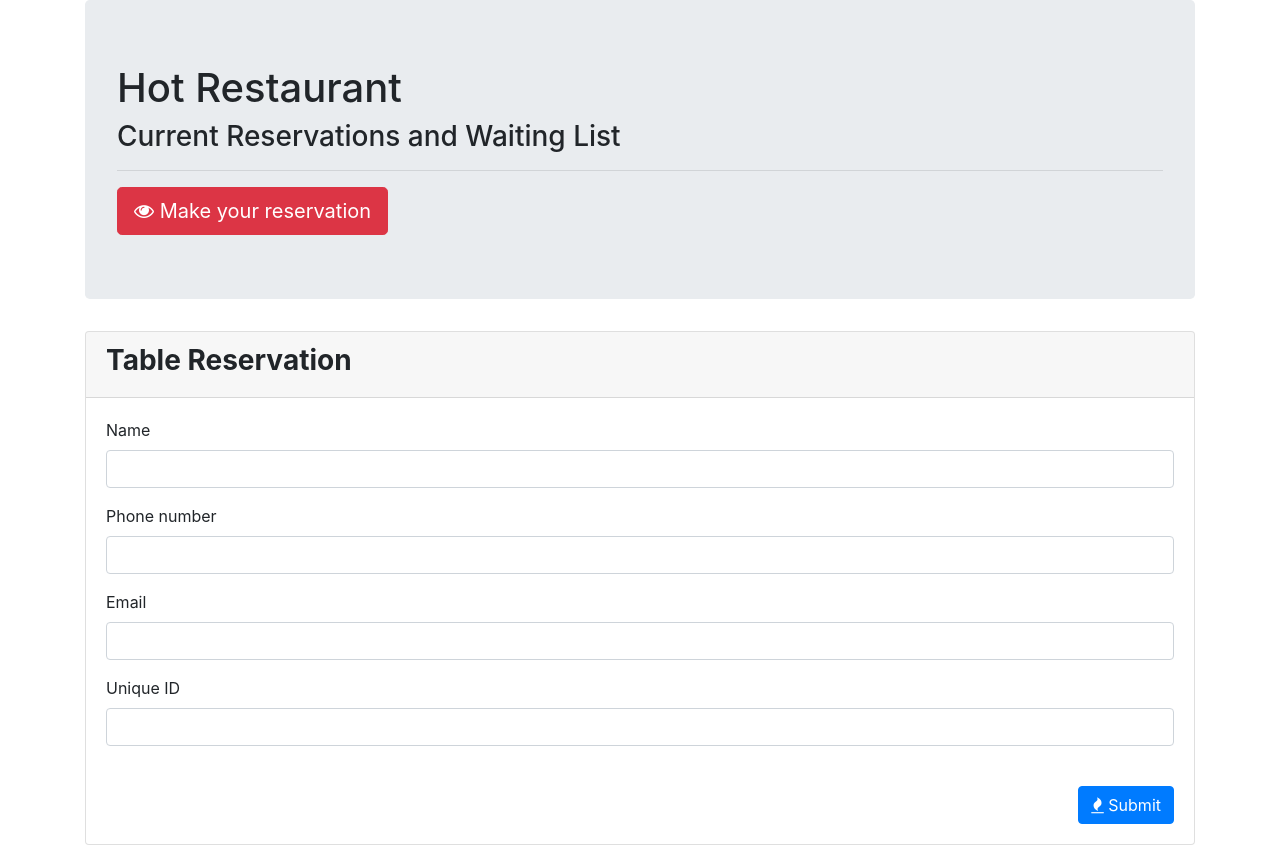
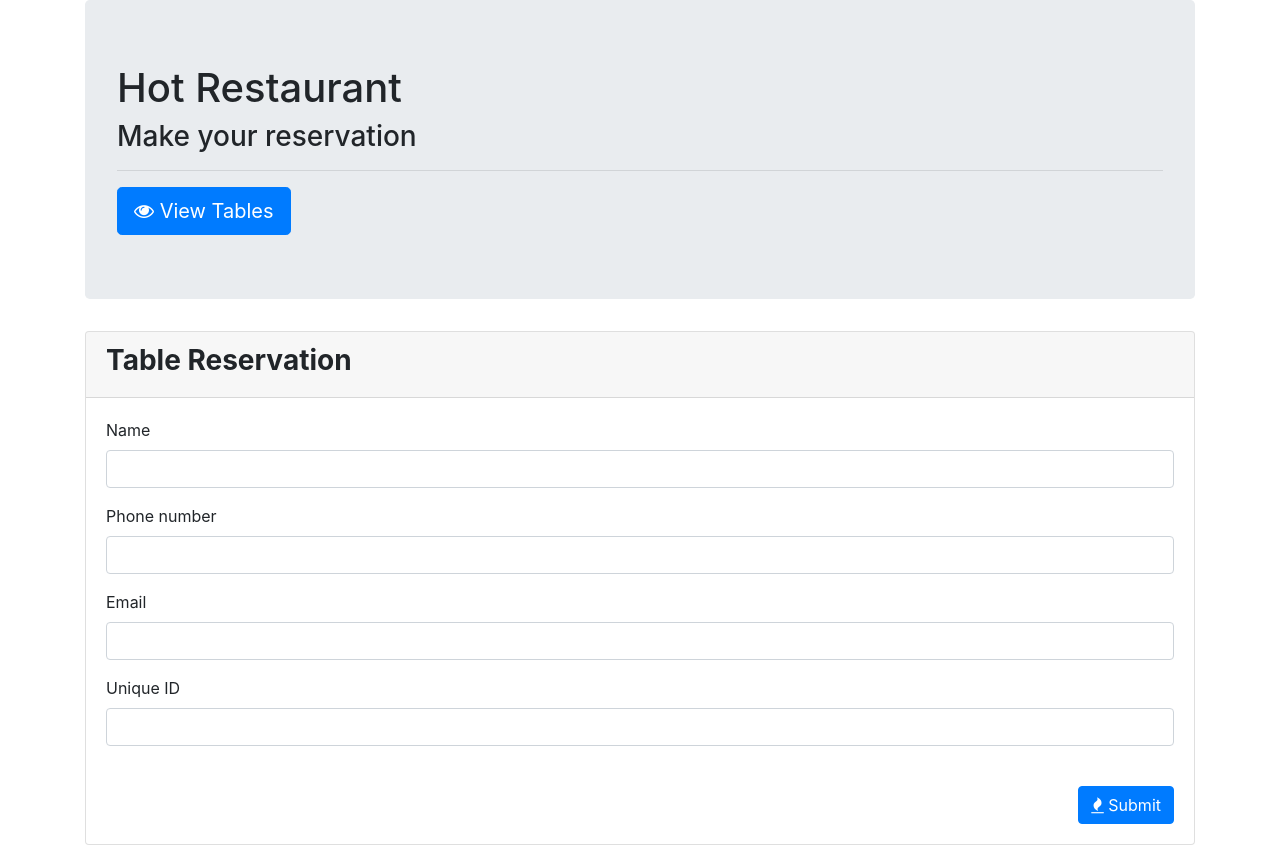
Before and after one commit to rlacon/hot-restaurant, a plain HTML site: page reservation.html in a window 1280 px wide. Drawn offline with nearby package versions, Linux system fonts and the light colour scheme.

Commit message:
Updated reservation screen with more info

```diff
--- a/reservation.html
+++ b/reservation.html
@@ -15,9 +15,9 @@
   <div class="container">
     <div class="jumbotron">
       <h1>Hot Restaurant</h1>
-      <h3>Current Reservations and Waiting List</h3>
+      <h3>Make your reservation</h3>
       <hr>
-      <a href="/"><button class="btn btn-danger btn-lg"><span class="fa fa-eye"></span> Make your reservation</button></a>
+      <a href="/"><button class="btn btn-lg btn-primary"><span class="fa fa-eye"></span> View Tables</button></a>
     </div>
     <div class="row">
 
```
